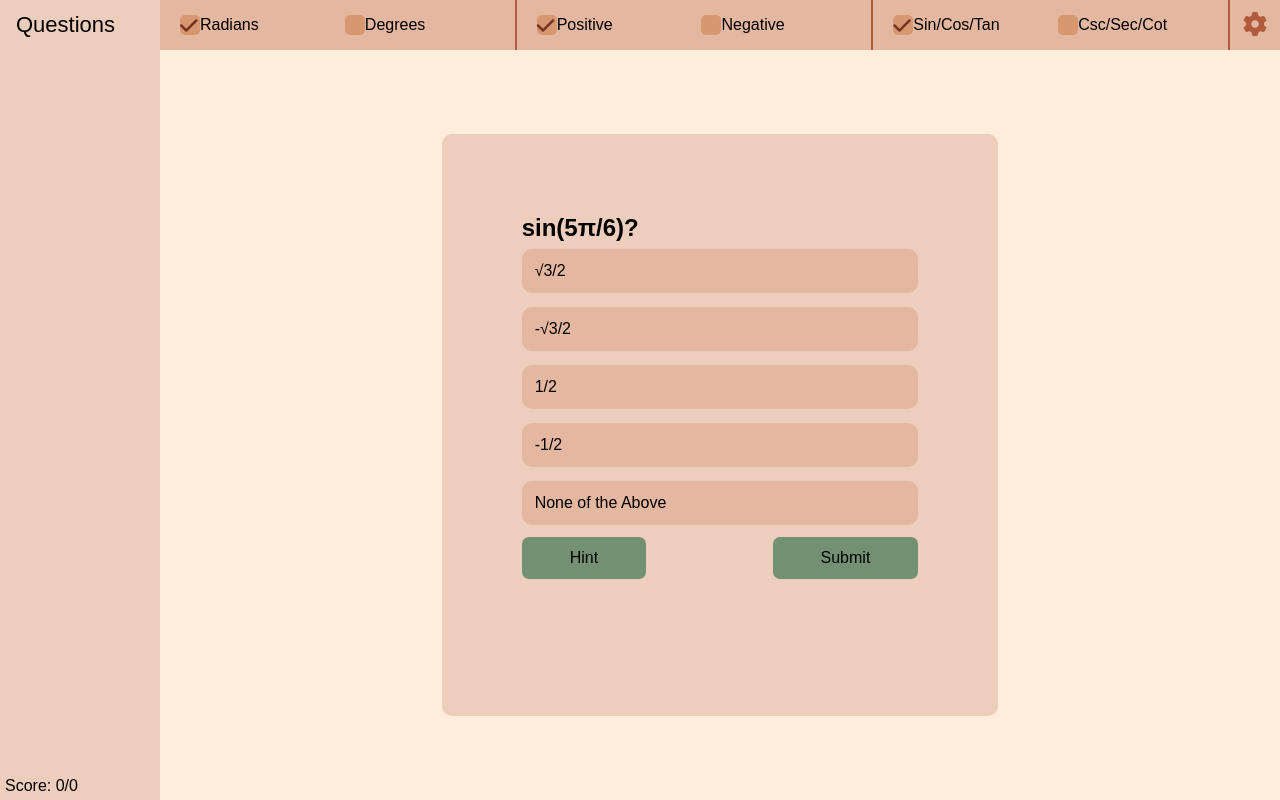
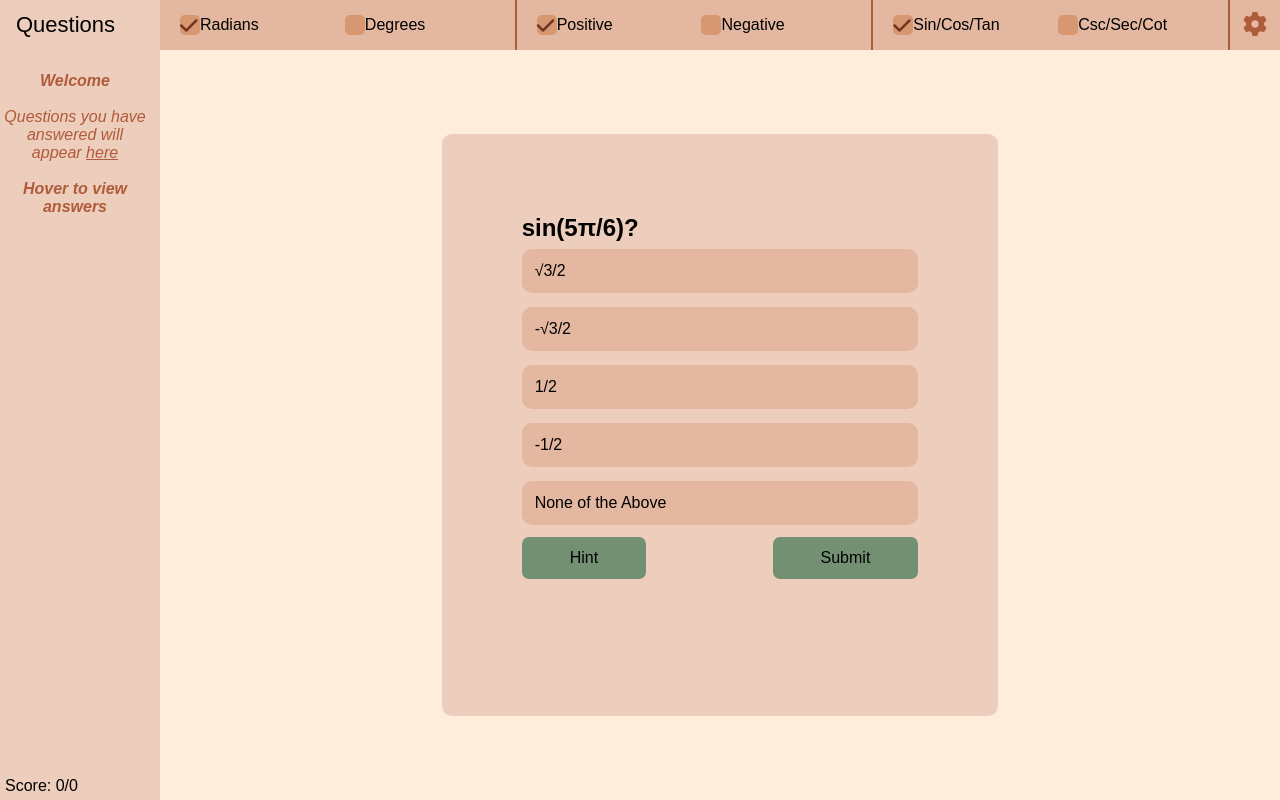
Before and after one commit to Angela8306/Unit-Circle-Website, a plain HTML site: page index.html in a window 1280 px wide. Drawn offline with Linux system fonts and the light colour scheme; a web font is replaced by a local one.

Commit message:
added question history placeholder

```diff
--- a/index.html
+++ b/index.html
@@ -22,6 +22,13 @@
             <div id="history">
                     <div id="question-title">Questions</div>
                     <div id="scroll-list">
+                        <div id="placeholder-text">
+                            <br><strong>Welcome</strong>
+                            <br>
+                            <br>Questions you have answered will appear <u>here</u>
+                            <br>
+                            <br><strong>Hover to view answers</strong>
+                        </div>
                         <ol id="question-list"></ol>
                     </div>
                 <div id="history-footer">
--- a/questionHandling.js
+++ b/questionHandling.js
@@ -59,6 +59,7 @@ class UnitCircle {
 class History {
     constructor() {
         this.question_list = document.getElementById("question-list");
+        this.placeholder = document.getElementById("placeholder-text");
         // this.answers = [];
     }
 
@@ -69,6 +70,10 @@ class History {
         newQuestion.appendChild(text);
         this.question_list.appendChild(newQuestion);
         // this.answers.push(answer)
+
+        if (this.question_list.children.length > 0) {
+            this.placeholder.style.display = "none";
+        }
     }
 }
 
--- a/styles/general.css
+++ b/styles/general.css
@@ -101,6 +101,15 @@ li:hover::before {
     position: absolute;
     padding-left: 5px;
     bottom: 5px;
+}
+
+#placeholder-text {
+    width: 150px;
+    left: 0px;
+    color: rgb(176, 91, 59);
+    font-style: italic;
+    text-align: center;
+    position: absolute;
 }
 
 #pg-num {
```
